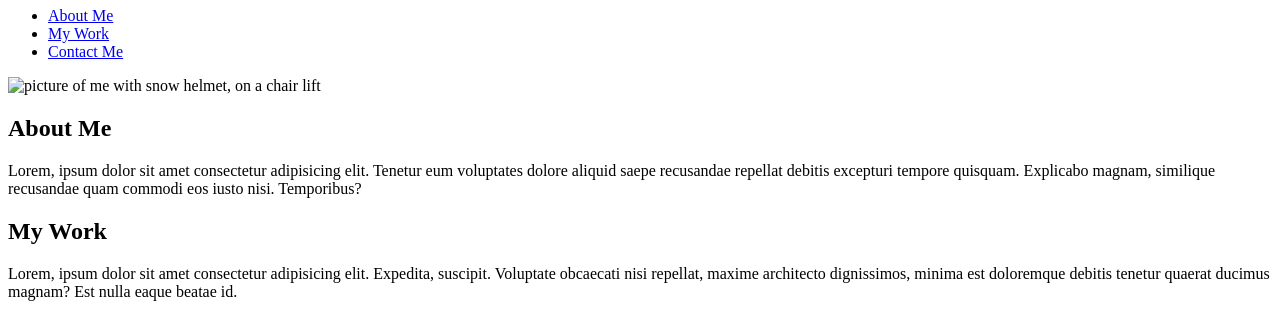
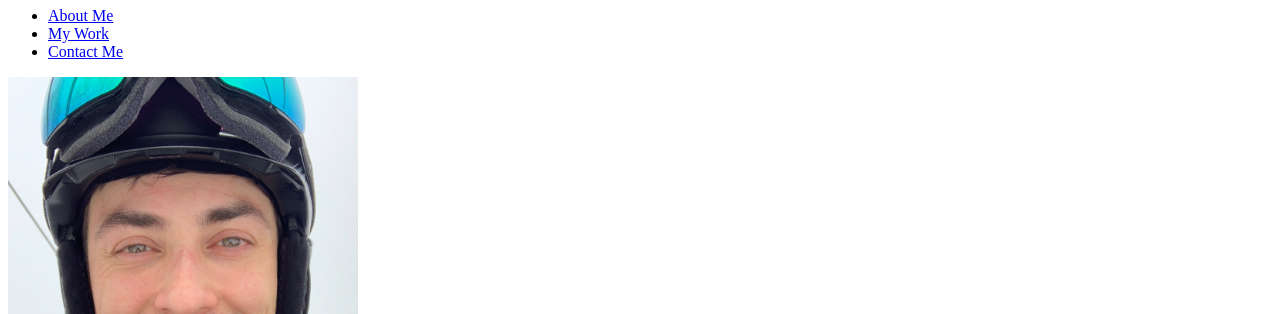
Before and after one commit to mstrikethrough/personal-bio, a plain HTML site: page index.html in a window 1280 px wide. Shown: the part 73-387 px from the top of the page. Drawn offline with Linux system fonts and the light colour scheme.

Commit message:
revised photo location

```diff
--- a/index.html
+++ b/index.html
@@ -34,7 +34,7 @@
     <section id="about-me">
       <div>
       <!-- add photo of me and bio blurb -->
-      <img src="../../../my-images/snow-headshot.jpg" alt="picture of me with snow helmet, on a chair lift"
+      <img src="./images/snow-headshot.jpg" alt="picture of me with snow helmet, on a chair lift"
       height="400px" width="350px">
       </div>
       <div>
```
Also changed, not shown: images/snow-headshot.jpg (added).
